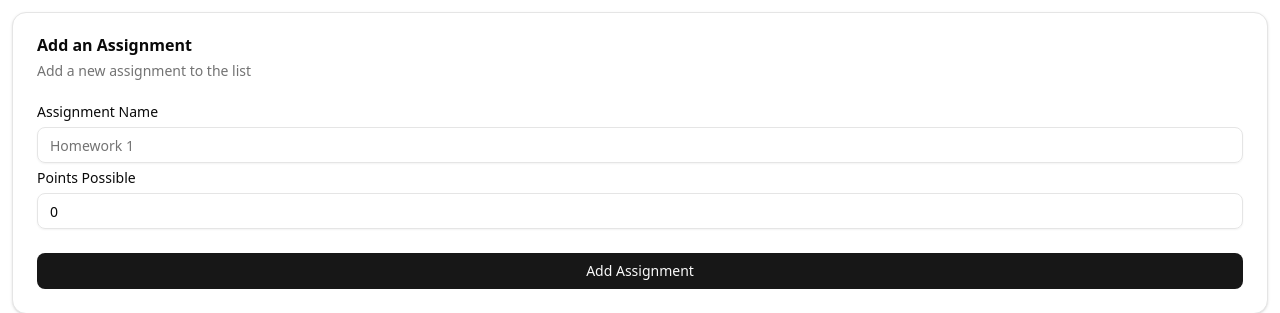
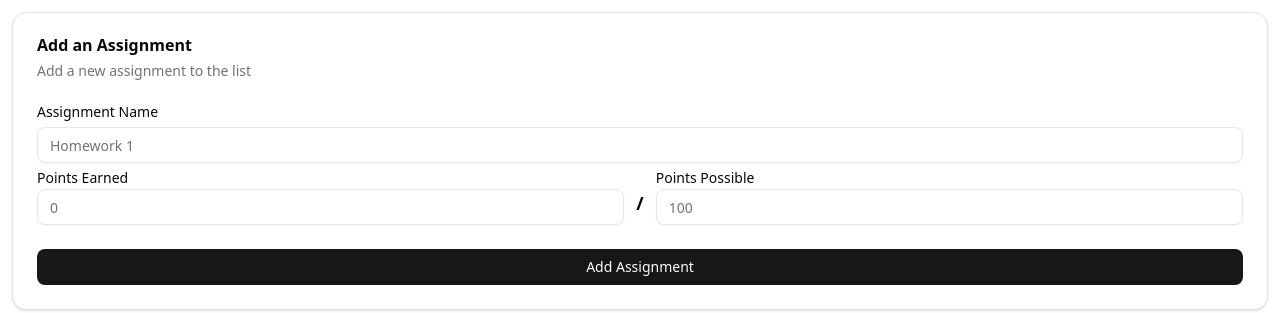
Before and after one commit to dillp1/BoilerTracker, a React (Vite) app: page / in a window 1280 px wide. Shown: the top 313 px of the page. Built offline with nearby package versions, Linux system fonts and the light colour scheme.

Commit message:
properly shows points possible placeholder

```diff
--- a/src/App.tsx
+++ b/src/App.tsx
@@ -8,7 +8,7 @@ import AssignmentsCard from "./components/AssignmentsCard";
 function App() {
   const [assignments, setAssignments] = useState<Assignment[]>([]);
   const [newAssignmentName, setNewAssignmentName] = useState('');
-  const [newAssignmentPtsPossible, setNewAssignmentPtsPossible] = useState<number>(0);
+  const [newAssignmentPtsPossible, setNewAssignmentPtsPossible] = useState<number | "">("");
 
   const addAssignment = () => {
     if (newAssignmentName.trim() === '') {
@@ -19,11 +19,11 @@ function App() {
       id: newId,
       text: newAssignmentName,
       completed: false,
-      pointsPossible: newAssignmentPtsPossible,
+      pointsPossible: newAssignmentPtsPossible === "" ? 0 : newAssignmentPtsPossible,
     };
     setAssignments([...assignments, newAssignmentItem])
     setNewAssignmentName('');
-    setNewAssignmentPtsPossible(0);
+    setNewAssignmentPtsPossible("");
   };
 
   const removeAssignment = (id: number) => {
@@ -54,7 +54,9 @@ function App() {
         nameValue={newAssignmentName}
         onNameChange={(e) => setNewAssignmentName(e.target.value)}
         pointsValue={newAssignmentPtsPossible}
-        onPointsChange={(e) => setNewAssignmentPtsPossible(Number(e.target.value))}
+        onPointsChange={(e) =>
+          setNewAssignmentPtsPossible(e.target.value === "" ? "" : Number(e.target.value))
+        }
         onAdd={addAssignment}
       />
       <AssignmentsCard
--- a/src/components/AddAssignmentCard.tsx
+++ b/src/components/AddAssignmentCard.tsx
@@ -13,7 +13,7 @@ import { Label } from "@/components/ui/label"
 type AddAssignmentCardProps = {
   nameValue: string;
   onNameChange: (e: React.ChangeEvent<HTMLInputElement>) => void;
-  pointsValue: number;
+  pointsValue: number | "";
   onPointsChange: (e: React.ChangeEvent<HTMLInputElement>) => void;
   onAdd: () => void;
 };
@@ -27,19 +27,40 @@ const AddAssignmentCard = ({ nameValue, onNameChange, pointsValue, onPointsChang
           <CardDescription>Add a new assignment to the list</CardDescription>
         </CardHeader>
         <CardContent className="flex flex-col gap-2">
-          <Label>Assignment Name</Label>
+          <Label>
+            Assignment Name
+          </Label>
           <Input
             type="text"
             placeholder="Homework 1"
             value={nameValue}
             onChange={onNameChange}
           ></Input>
-          <Label>Points Possible</Label>
-          <Input
-            type="number"
-            value={pointsValue}
-            onChange={onPointsChange}
-          ></Input>
+          <div className="grid grid-cols-[1fr_auto_1fr] items-end gap-3">
+            <div className="flex flex-col gap-1">
+              <Label>
+                Points Earned
+              </Label>
+              <Input
+                type="number"
+                placeholder="0"
+                // value={}
+                // onChange={}
+              ></Input>
+            </div>
+            <div className="pb-2 text-lg font-semibold">/</div>
+            <div className="flex flex-col gap-1">
+              <Label>
+                Points Possible
+              </Label>
+              <Input
+                type="number"
+                placeholder="100"
+                value={pointsValue}
+                onChange={onPointsChange}
+              ></Input>
+            </div>
+          </div>
         </CardContent>
         <CardFooter className="flex-col">
           <Button type="button" className="w-full" onClick={onAdd}>
```
